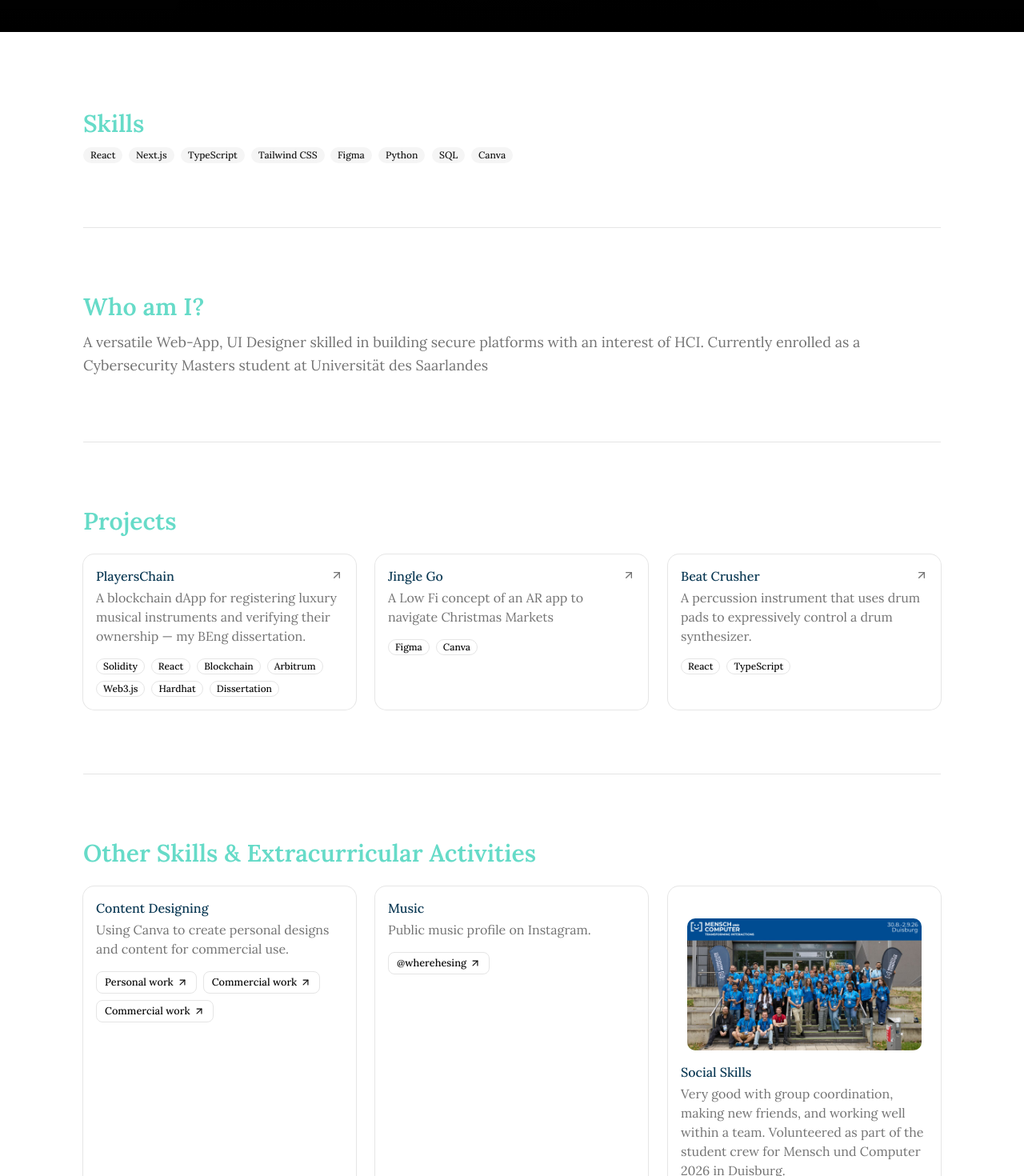
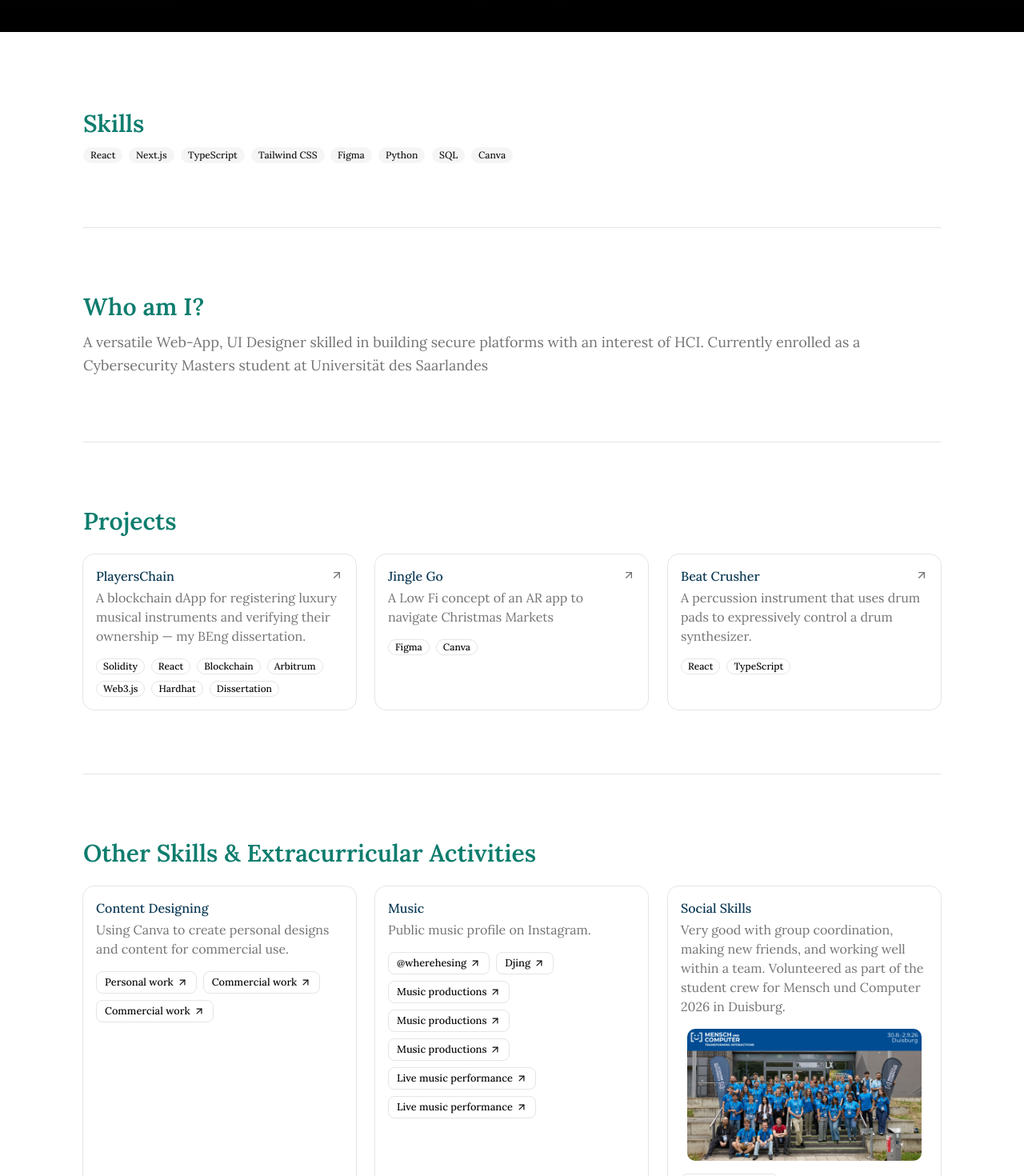
Before and after one commit to GavinFernando/Portfolio, a Next.js app: page / in a window 1280 px wide. Shown: the part 760-2230 px from the top of the page at 80% size. Built offline with nearby package versions, Linux system fonts and the light colour scheme.

Commit message:
updated contents in music section and adjusted headnig colors

```diff
--- a/app/globals.css
+++ b/app/globals.css
@@ -140,7 +140,9 @@
     --glow-strength: 0.28;
     --wash-strength: 10%;
 
-    --topic-accent: #66dbc8;    /* main topics: Skills, Who am I, Projects, Contact */
+    /* darker/more saturated teal than the raw brand color so it stays
+       readable on white; dark mode brightens it back up below */
+    --topic-accent: #0e7d6e;    /* main topics: Skills, Who am I, Projects, Contact */
     --subtopic-accent: #0b3954; /* subtopics: project names, extracurricular titles */
 }
 
@@ -151,9 +153,10 @@
     --glow-strength: 0.4;
     --wash-strength: 16%;
 
-    /* lighter than the light-mode navy so it stays legible on dark cards,
-       while still reading noticeably darker/more muted than --topic-accent */
-    --subtopic-accent: #3f7ea3;
+    /* brand teal reads fine at full brightness against black */
+    --topic-accent: #66dbc8;
+    /* lighter than the light-mode navy so it stays legible on dark cards */
+    --subtopic-accent: #7eb6d9;
 }
 
 /* ---------- keyframes ---------- */
--- a/app/page.tsx
+++ b/app/page.tsx
@@ -66,6 +66,15 @@ const extracurriculars: ExtracurricularItem[] = [
     description: "Public music profile on Instagram.",
     links: [
       { label: "@wherehesing", href: "https://www.instagram.com/wherehesing/?hl=en" },
+      { label: "Djing", href: "https://youtu.be/MX0nqKhscbY?si=Fw0sry7sIRW0dk5P" },
+      { label: "Music productions", href: "https://youtu.be/DF7IhBo-_oI?si=YVlNb33FKv0uP2QO" },
+      { label: "Music productions", href: "https://youtu.be/zUU3A9WbHao?si=ZPoeYgfUhBRu_VS9" },
+      { label: "Music productions", href: "https://youtu.be/zUU3A9WbHao?si=XhQ6PBRFjEAcPPWQ" },
+      { label: "Live music performance", href: "https://youtube.com/shorts/dZShaVXMdt4?si=QbRz2ymBzOwbaRGI" },
+      {
+        label: "Live music performance",
+        href: "https://www.instagram.com/reel/DEqUtYfzMDn/?utm_source=ig_web_copy_link&rpxt=MzRlODBiNWFlZA==&srtk=MzRlODBiNWFlZA==",
+      },
     ],
   },
   {
@@ -159,7 +168,7 @@ export default function Home() {
       <main className="relative mx-auto max-w-3xl px-6 py-16 space-y-16 lg:max-w-5xl lg:px-10 lg:py-24 lg:space-y-20 xl:max-w-6xl">
       {/* Skills */}
       <section id="skills" className="rise stagger-4 space-y-3">
-        <h2 className="text-2xl font-semibold text-[#66dbc8] lg:text-3xl">Skills</h2>
+        <h2 className="text-2xl font-semibold text-[var(--topic-accent)] lg:text-3xl">Skills</h2>
         <div className="flex flex-wrap justify-left gap-2">
           {profile.skills.map((skill, i) => (
             <Badge
@@ -178,7 +187,7 @@ export default function Home() {
 
       {/* About */}
       <section id="whoami" className="rise stagger-5 space-y-3">
-        <h2 className="text-2xl font-semibold text-[#66dbc8] lg:text-3xl">Who am I?</h2>
+        <h2 className="text-2xl font-semibold text-[var(--topic-accent)] lg:text-3xl">Who am I?</h2>
         <p className="text-base text-muted-foreground leading-relaxed lg:text-lg">{profile.bio}</p>
       </section>
 
@@ -186,14 +195,14 @@ export default function Home() {
 
       {/* Projects */}
       <section id="projects" className="rise stagger-6 space-y-6">
-        <h2 className="text-2xl font-semibold text-[#66dbc8] lg:text-3xl">Projects</h2>
+        <h2 className="text-2xl font-semibold text-[var(--topic-accent)] lg:text-3xl">Projects</h2>
         <div className="grid gap-6 sm:grid-cols-2 lg:grid-cols-3">
           {projects.map((project, i) => (
             <Link
               key={project.slug}
               href={`/projects/${project.slug}`}
               aria-label={`${project.title} — ${project.description}`}
-              className="pop group block h-full rounded-xl outline-none focus-visible:ring-2 focus-visible:ring-[#66dbc8] focus-visible:ring-offset-2 focus-visible:ring-offset-background"
+              className="pop group block h-full rounded-xl outline-none focus-visible:ring-2 focus-visible:ring-[var(--topic-accent)] focus-visible:ring-offset-2 focus-visible:ring-offset-background"
               style={{ animationDelay: `${0.45 + i * 0.09}s` }}
             >
               <Card className="relative h-full transition-all duration-300 ease-out group-hover:-translate-y-1.5 group-hover:shadow-xl group-hover:shadow-foreground/10 group-hover:ring-foreground/25">
@@ -225,7 +234,7 @@ export default function Home() {
 
       {/* Other skills & extracurricular activities */}
       <section className="rise stagger-6 space-y-6">
-        <h2 className="text-2xl font-semibold text-[#66dbc8] lg:text-3xl">
+        <h2 className="text-2xl font-semibold text-[var(--topic-accent)] lg:text-3xl">
           Other Skills &amp; Extracurricular Activities
         </h2>
         <div className="grid gap-6 sm:grid-cols-2 lg:grid-cols-3">
@@ -235,8 +244,12 @@ export default function Home() {
               className="pop h-full"
               style={{ animationDelay: `${0.45 + i * 0.09}s` }}
             >
+              <CardHeader>
+                <CardTitle className="text-[var(--subtopic-accent)]">{item.title}</CardTitle>
+                <CardDescription>{item.description}</CardDescription>
+              </CardHeader>
               {item.image && (
-                <div className="relative mx-6 mt-6 overflow-hidden rounded-lg">
+                <div className="relative mx-6 overflow-hidden rounded-lg">
                   <Image
                     src={item.image.src}
                     alt={item.image.alt}
@@ -246,10 +259,6 @@ export default function Home() {
                   />
                 </div>
               )}
-              <CardHeader>
-                <CardTitle className="text-[var(--subtopic-accent)]">{item.title}</CardTitle>
-                <CardDescription>{item.description}</CardDescription>
-              </CardHeader>
               <CardContent className="flex flex-wrap gap-2">
                 {item.links.map((link, j) => (
                   <Button
@@ -274,7 +283,7 @@ export default function Home() {
       <Separator />
 
       <section id="contact" className="rise stagger-6 space-y-3">
-        <h2 className="text-2xl font-semibold text-[#66dbc8] lg:text-3xl">Curious to know how I can cater your tech?</h2>
+        <h2 className="text-2xl font-semibold text-[var(--topic-accent)] lg:text-3xl">Curious to know how I can cater your tech?</h2>
         <p className="text-base text-muted-foreground leading-relaxed lg:text-lg">{content.para1}</p>
         <Button
           className="sheen-sweep group transition-all duration-300 hover:-translate-y-0.5 hover:!bg-red-600 hover:!text-white hover:!border-red-600 hover:shadow-lg hover:shadow-red-600/30"
```
